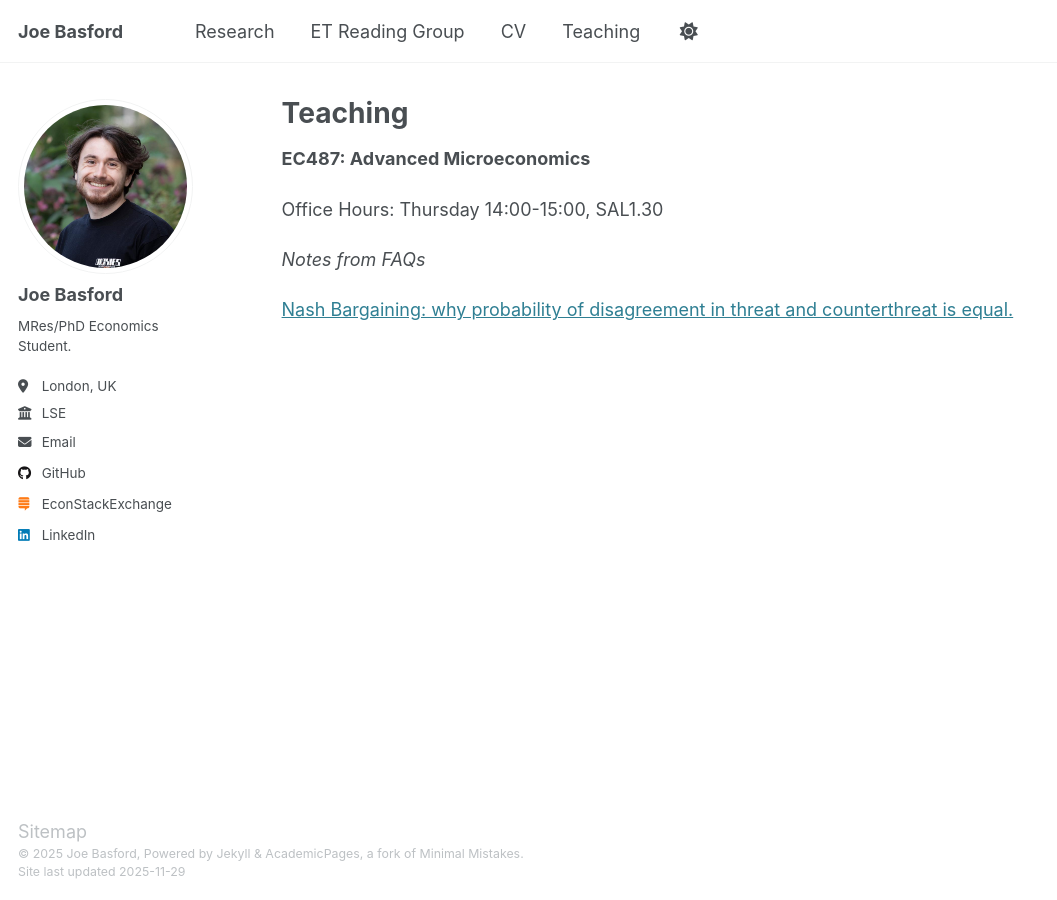
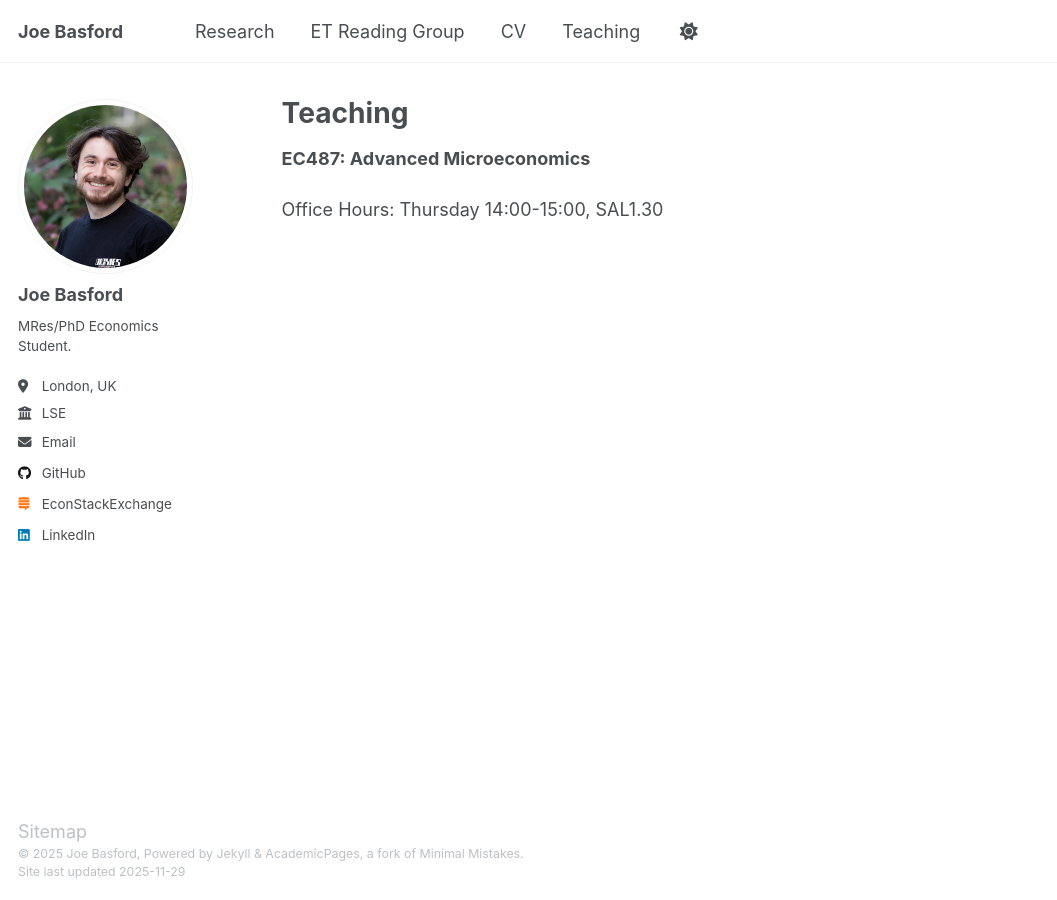
Before and after one commit to Joe-Basford/Joe-Basford.github.io, a Jekyll site: the page built from _pages/Teaching.md, in a window 1280 px wide. Shown: the whole page, without its empty margins (0-1057 px from the left). Built offline with Jekyll 4.4.1, drawn with Linux system fonts in a browser that asks for light colours.

Commit message:
Update Teaching.md

```diff
--- a/_pages/Teaching.md
+++ b/_pages/Teaching.md
@@ -10,7 +10,3 @@ redirect_from:
 **EC487: Advanced Microeconomics**
 
 Office Hours: Thursday 14:00-15:00, SAL1.30
-
-*Notes from FAQs*
-
-[Nash Bargaining: why probability of disagreement in threat and counterthreat is equal.]({{ site.baseurl }}/files/EC487_NBS.pdf)
```
